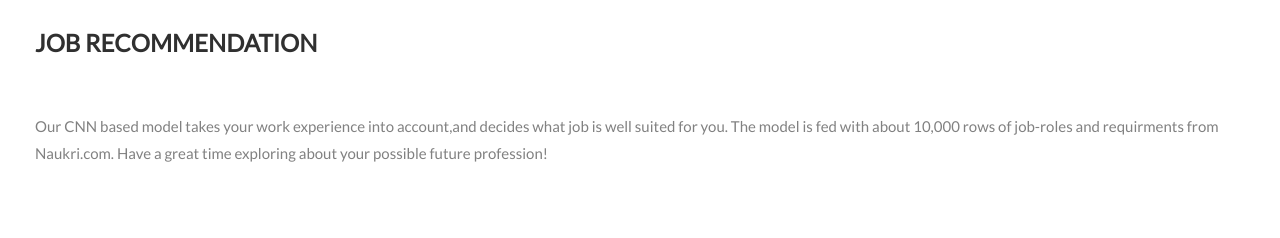
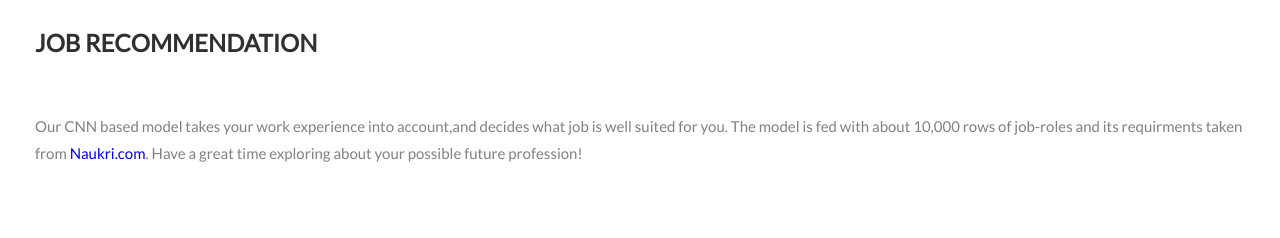
Before and after one commit to swetha4444/Resume-Analyser-Software, a Flask app: template Project/templates/studentJob.html in a window 1280 px wide. Shown: the part 50-288 px from the top of the page. Run offline with Flask 2, Linux system fonts and the light colour scheme; the template is opened without the code that fills it, so the values that code supplies are empty; some libraries are stand-ins or nearby versions.

Commit message:
job recom

```diff
--- a/Project/templates/studentJob.html
+++ b/Project/templates/studentJob.html
@@ -38,8 +38,8 @@
                     <div>
                     <h2>Job Recommendation</h2><br>
                     <p> Our CNN based model takes your work experience into account,and decides what job
-                        is well suited for you. The model is fed with about 10,000 rows of job-roles and
-                        requirments from Naukri.com. Have a great time exploring about your possible future profession!
+                        is well suited for you. The model is fed with about 10,000 rows of job-roles and its
+                        requirments taken from <span style="color: blue;">Naukri.com</span>. Have a great time exploring about your possible future profession!
                     </p>
                     </div>
                     <br><br>
```
Also changed, not shown: Project/static/knowledge.png, knowledge.png (deleted), 1 other file.
